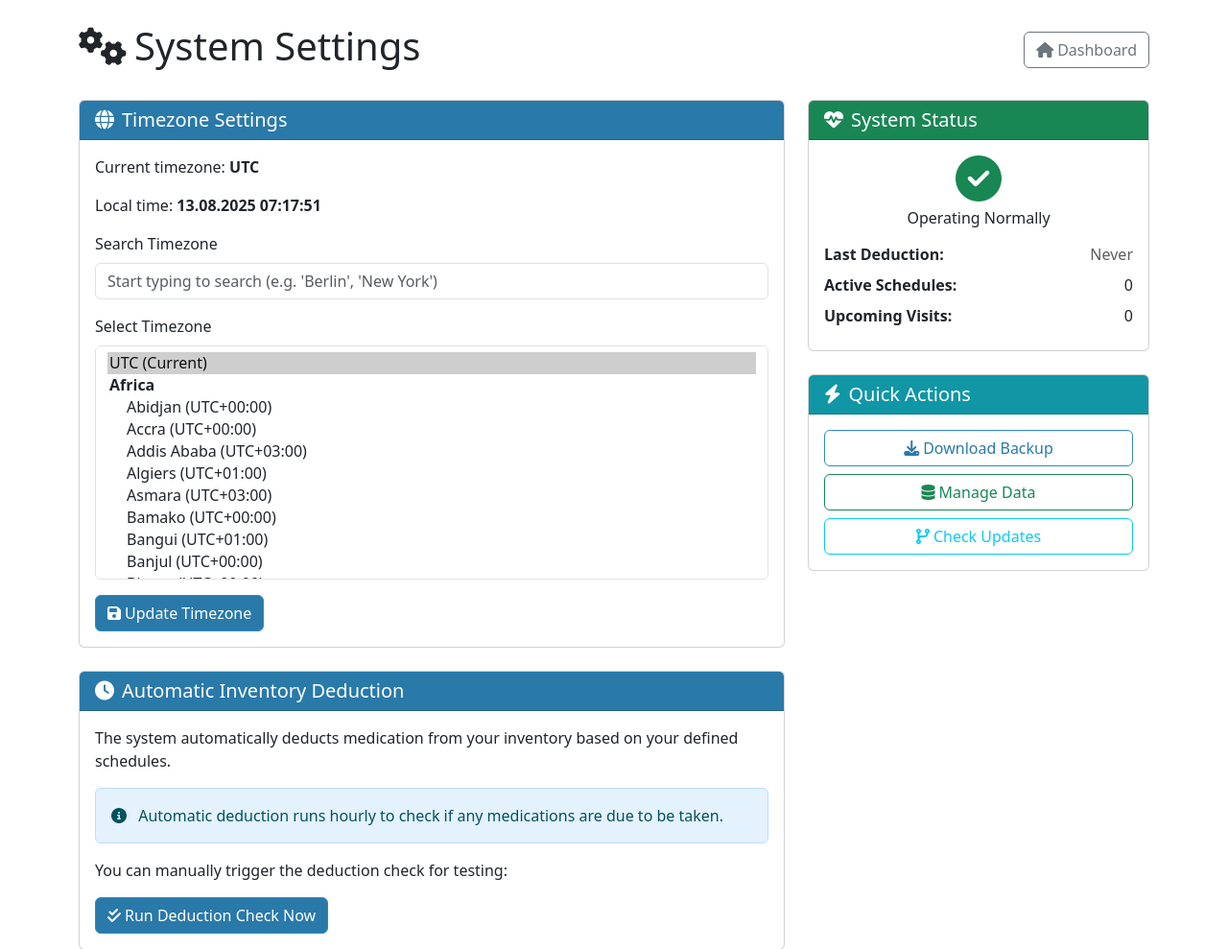
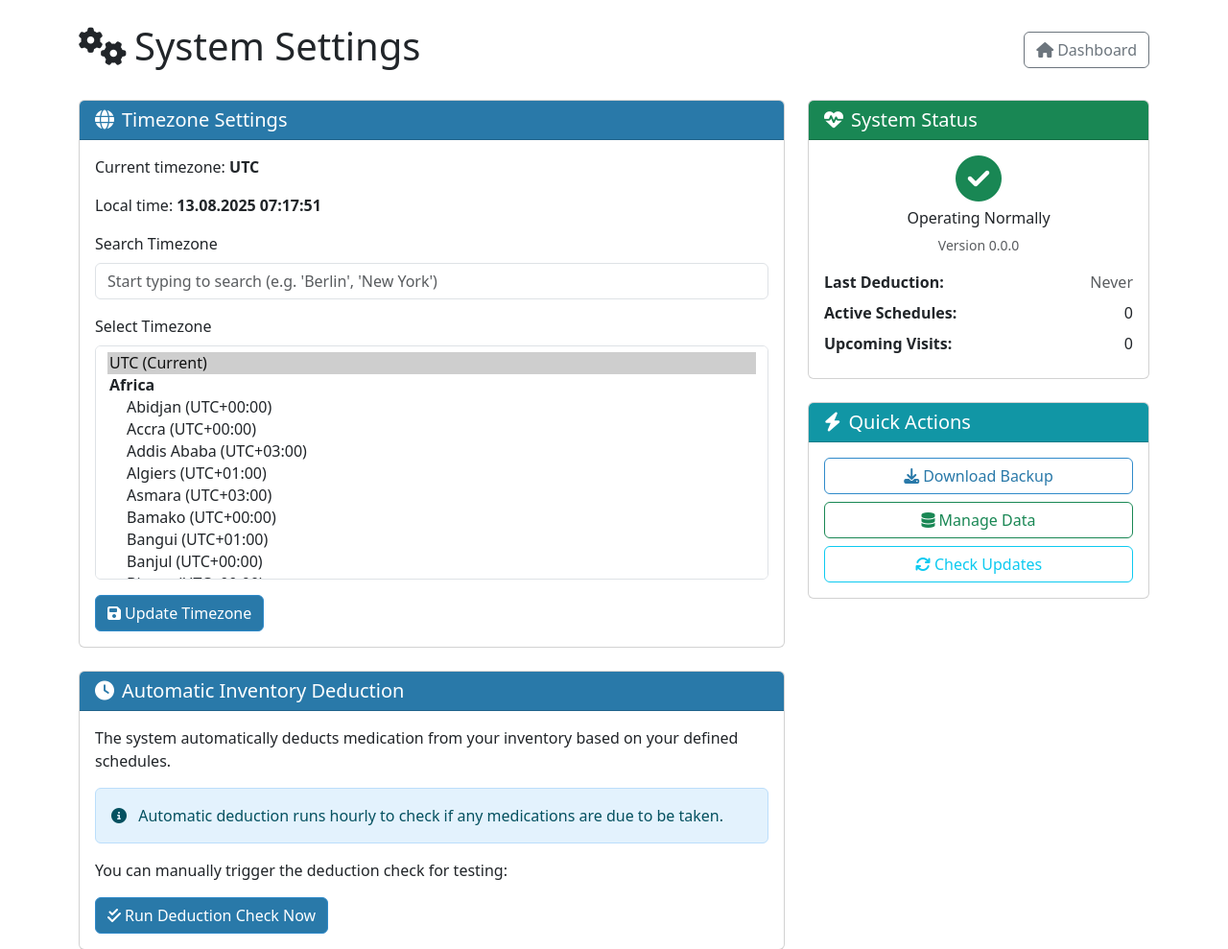
Before and after one commit to skjall/medication-tracker, a Flask app: page /settings/system in a window 1280 px wide. Shown: the part 58-1047 px from the top of the page at 96% size. Run offline with Flask 3, Linux system fonts and the light colour scheme.

Commit message:
feat: Add update check functionality and display current version in settings

```diff
--- a/app/routes/settings.py
+++ b/app/routes/settings.py
@@ -19,6 +19,7 @@ from flask import (
     Blueprint,
     current_app,
     flash,
+    jsonify,
     redirect,
     render_template,
     request,
@@ -41,6 +42,7 @@ from data_utils import (
     import_physicians_from_csv,
     optimize_database,
 )
+from version import get_version
 from models import (
     Inventory,
     InventoryLog,
@@ -139,6 +141,9 @@ def system():
         PhysicianVisit.visit_date >= datetime.now(timezone.utc)
     ).count()
 
+    # Get current version
+    current_version = get_version()
+
     # Import timezone helper for getting timezone information
     logger.info("Getting timezone display information")
     try:
@@ -155,6 +160,7 @@ def system():
         schedule_count=schedule_count,
         upcoming_visits_count=upcoming_visits_count,
         timezone_info=timezone_info,
+        current_version=current_version,
     )
 
 
@@ -545,6 +551,76 @@ def import_data_type(data_type: str):
     return redirect(url_for("settings.data_management"))
 
 
+@settings_bp.route("/check_updates", methods=["GET"])
+def check_updates():
+    """
+    Check for application updates by comparing with the latest GitHub release.
+    """
+    import requests
+    import json
+
+    logger.info("Checking for application updates")
+
+    current_version = get_version()
+
+    try:
+        # Check GitHub API for latest release
+        response = requests.get(
+            "https://api.github.com/repos/skjall/medication-tracker/releases/latest",
+            headers={"Accept": "application/vnd.github.v3+json"},
+            timeout=5
+        )
+
+        if response.status_code == 200:
+            release_data = response.json()
+            latest_version = release_data.get("tag_name", "").lstrip("v")
+            release_url = release_data.get("html_url", "")
+            release_date = release_data.get("published_at", "")
+
+            # Parse version numbers for comparison
+            def parse_version(v):
+                try:
+                    return tuple(map(int, v.split(".")))
+                except:
+                    return (0, 0, 0)
+
+            current = parse_version(current_version)
+            latest = parse_version(latest_version)
+
+            update_available = latest > current
+
+            return jsonify({
+                "success": True,
+                "current_version": current_version,
+                "latest_version": latest_version,
+                "update_available": update_available,
+                "release_url": release_url,
+                "release_date": release_date
+            })
+        else:
+            logger.warning(f"GitHub API returned status {response.status_code}")
+            return jsonify({
+                "success": False,
+                "current_version": current_version,
+                "error": "Unable to check for updates"
+            })
+
+    except requests.exceptions.Timeout:
+        logger.error("Timeout while checking for updates")
+        return jsonify({
+            "success": False,
+            "current_version": current_version,
+            "error": "Connection timeout"
+        })
+    except Exception as e:
+        logger.error(f"Error checking for updates: {e}")
+        return jsonify({
+            "success": False,
+            "current_version": current_version,
+            "error": "Unable to check for updates"
+        })
+
+
 @settings_bp.route("/reset/<data_type>", methods=["POST"])
 def reset_data_type(data_type: str):
     """
--- a/app/templates/settings/system.html
+++ b/app/templates/settings/system.html
@@ -177,10 +177,20 @@
                     <a href="{{ url_for('settings.data_management') }}" class="btn btn-outline-success">
                         <i class="fas fa-database me-1"></i>Manage Data
                     </a>
-                    <a href="{{ url_for('system.migrations') }}" class="btn btn-outline-info">
-                        <i class="fas fa-code-branch me-1"></i>Check Updates
-                    </a>
+                    <button type="button" class="btn btn-outline-info" onclick="checkForUpdates()">
+                        <i class="fas fa-sync me-1"></i>Check Updates
+                    </button>
                 </div>
+            </div>
+        </div>
+
+        <!-- Version Info Card -->
+        <div class="card mt-3" id="versionCard" style="display: none;">
+            <div class="card-header" id="versionHeader">
+                <h5 class="mb-0"><i class="fas fa-info-circle me-2"></i>Version Information</h5>
+            </div>
+            <div class="card-body" id="versionBody">
+                <!-- Version info will be inserted here -->
             </div>
         </div>
     </div>
@@ -190,7 +200,107 @@
 
 {% block scripts %}
 <script>
+    // Check for updates function
+    function checkForUpdates() {
+        const button = event.target.closest('button');
+        const originalContent = button.innerHTML;
+        button.disabled = true;
+        button.innerHTML = '<i class="fas fa-spinner fa-spin me-1"></i>Checking...';
+
+        fetch('{{ url_for("settings.check_updates") }}')
+            .then(response => response.json())
+            .then(data => {
+                const versionCard = document.getElementById('versionCard');
+                const versionHeader = document.getElementById('versionHeader');
+                const versionBody = document.getElementById('versionBody');
+
+                versionCard.style.display = 'block';
+
+                if (data.success) {
+                    if (data.update_available) {
+                        versionHeader.className = 'card-header bg-warning text-dark';
+                        versionBody.innerHTML = `
+                            <div class="text-center">
+                                <i class="fas fa-exclamation-circle fa-3x text-warning mb-3"></i>
+                                <h6>Update Available!</h6>
+                                <p class="mb-2">Current version: <strong>v${data.current_version}</strong></p>
+                                <p class="mb-3">Latest version: <strong>v${data.latest_version}</strong></p>
+                                <a href="${data.release_url}" target="_blank" class="btn btn-warning btn-sm">
+                                    <i class="fas fa-external-link-alt me-1"></i>View Release
+                                </a>
+                            </div>
+                        `;
+                    } else {
+                        versionHeader.className = 'card-header bg-success text-white';
+                        versionBody.innerHTML = `
+                            <div class="text-center">
+                                <i class="fas fa-check-circle fa-3x text-success mb-3"></i>
+                                <h6>You're Up to Date!</h6>
+                                <p class="mb-0">Current version: <strong>v${data.current_version}</strong></p>
+                                <p class="text-muted small">This is the latest version</p>
+                            </div>
+                        `;
+                    }
+                } else {
+                    versionHeader.className = 'card-header bg-secondary text-white';
+                    versionBody.innerHTML = `
+                        <div class="text-center">
+                            <i class="fas fa-question-circle fa-3x text-secondary mb-3"></i>
+                            <h6>Unable to Check</h6>
+                            <p class="mb-2">Current version: <strong>v${data.current_version}</strong></p>
+                            <p class="text-muted small">${data.error || 'Could not connect to update server'}</p>
+                            <a href="https://github.com/skjall/medication-tracker/releases" target="_blank" class="btn btn-secondary btn-sm mt-2">
+                                <i class="fas fa-external-link-alt me-1"></i>Check Manually
+                            </a>
+                        </div>
+                    `;
+                }
+
+                // Show a toast with the result
+                if (data.success && data.update_available) {
+                    showToast('Update available! Version ' + data.latest_version + ' is now available.', 'warning');
+                } else if (data.success && !data.update_available) {
+                    showToast('You are running the latest version!', 'success');
+                } else {
+                    showToast('Unable to check for updates', 'warning');
+                }
+            })
+            .catch(error => {
+                console.error('Error checking for updates:', error);
+                const versionCard = document.getElementById('versionCard');
+                const versionHeader = document.getElementById('versionHeader');
+                const versionBody = document.getElementById('versionBody');
+
+                versionCard.style.display = 'block';
+                versionHeader.className = 'card-header bg-danger text-white';
+                versionBody.innerHTML = `
+                    <div class="text-center">
+                        <i class="fas fa-times-circle fa-3x text-danger mb-3"></i>
+                        <h6>Error</h6>
+                        <p class="mb-0">Failed to check for updates</p>
+                        <p class="text-muted small">Please try again later</p>
+                    </div>
+                `;
+
+                showToast('Error checking for updates', 'error');
+            })
+            .finally(() => {
+                button.disabled = false;
+                button.innerHTML = originalContent;
+            });
+    }
+
+    // Original timezone search code
     document.addEventListener('DOMContentLoaded', function() {
+        // Display current version in the system status card
+        const currentVersionElement = document.querySelector('.card-body .text-center:first-child');
+        if (currentVersionElement && '{{ current_version }}') {
+            const versionInfo = document.createElement('small');
+            versionInfo.className = 'd-block text-muted mt-1';
+            versionInfo.innerHTML = 'Version {{ current_version }}';
+            currentVersionElement.querySelector('h6').after(versionInfo);
+        }
+
         // Timezone search functionality
         const searchInput = document.getElementById('timezone_search');
         const timezoneSelect = document.getElementById('timezone_name');
--- a/requirements.txt
+++ b/requirements.txt
@@ -8,3 +8,4 @@ pytz==2025.2
 pypdf==5.6.0
 tzlocal==5.3.1
 alembic==1.16.4
+requests==2.32.4
```
